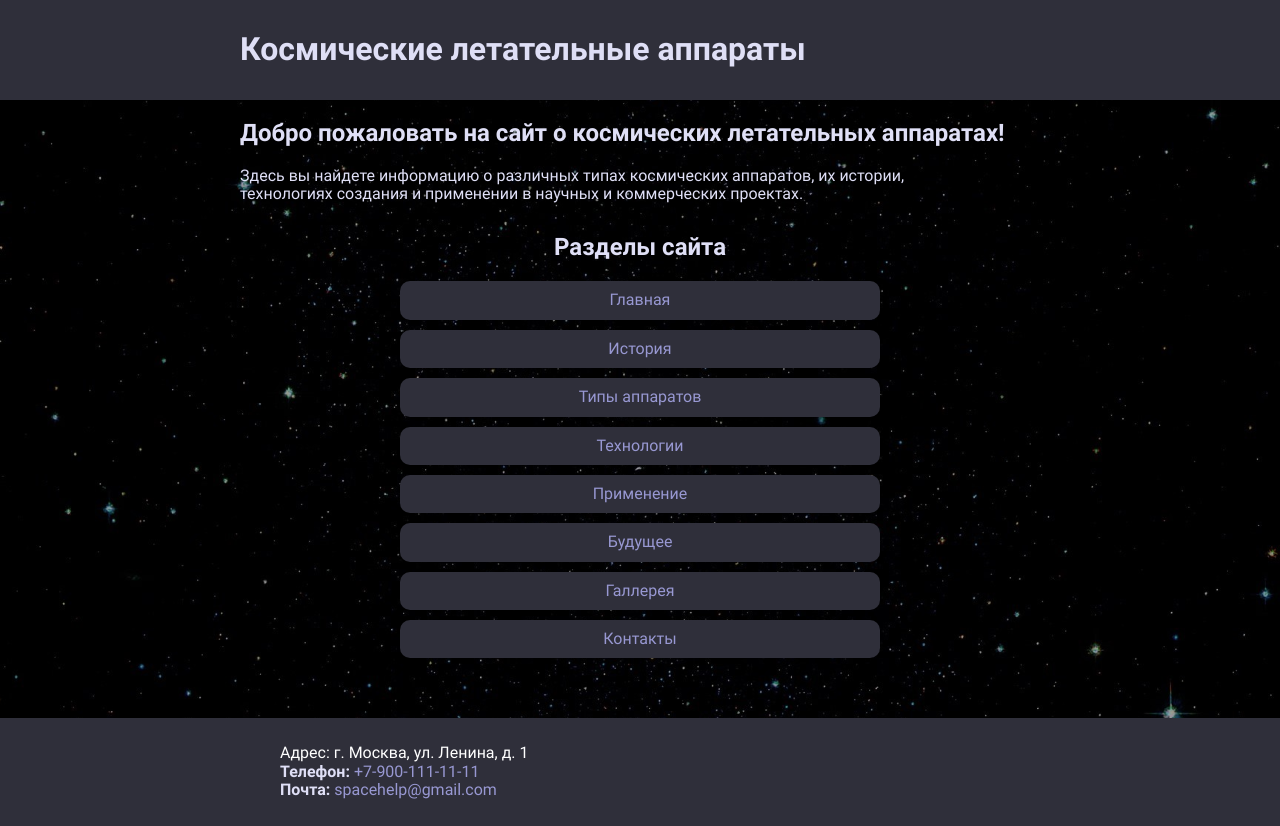
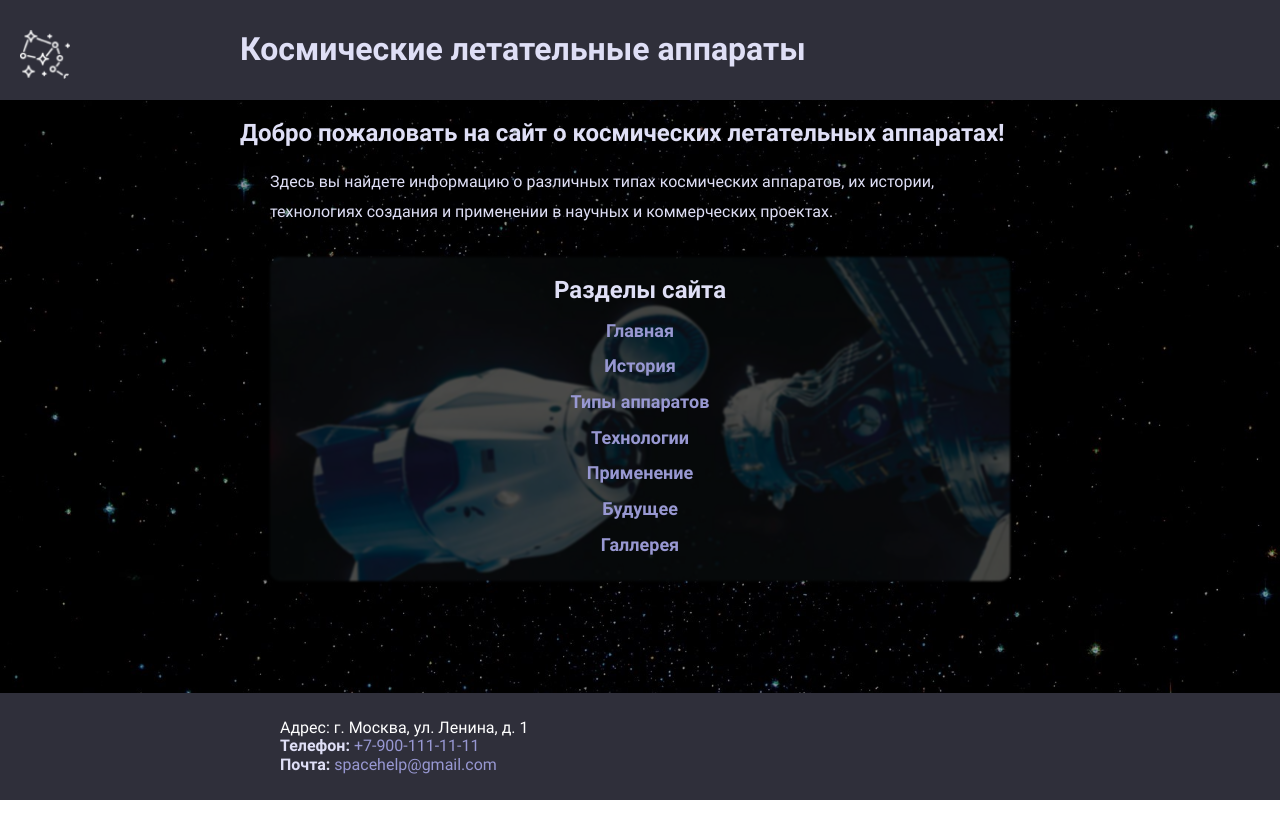
Before and after one commit to dakinevich/dakinevich.github.io, a plain HTML site: page index.html in a window 1280 px wide. After the commit the page ends 800 px from the top, so only its background shows below. Drawn offline with Linux system fonts and the light colour scheme.

Commit message:
some css

```diff
--- a/index.html
+++ b/index.html
@@ -10,6 +10,7 @@
 </head>
 <body class="body">
     <header class="header">
+        <a class="header-logo-a" href="/"></a>
         <div class="container">
             <h1>Космические летательные аппараты</h1>
         </div>
@@ -18,22 +19,24 @@
         <div class="container">
             <section class="main-intro">
                 <h2 class="main-intro-h2">Добро пожаловать на сайт о космических летательных аппаратах!</h2>
-                <p class="main-intro-p">Здесь вы найдете информацию о различных типах космических аппаратов, их истории,<br> технологиях создания и применении в научных и коммерческих проектах.</p>
+                <p class="main-intro-p paragraph">Здесь вы найдете информацию о различных типах космических аппаратов, их истории, технологиях создания и применении в научных и коммерческих проектах.</p>
             </section>
             <section class="main-content">
-                <h2 class="main-content-h2">Разделы сайта</h2>
-                <nav class="main-content-nav">
-                    <ul type="a" class="main-content-nav-ul">
-                        <li><a class="main-content-a" href="/">Главная</a></li>
-                        <li><a class="main-content-a" href="/history">История</a></li>
-                        <li><a class="main-content-a" href="/spacecrafts_types">Типы аппаратов</a></li>
-                        <li><a class="main-content-a" href="/technologes">Технологии</a></li>
-                        <li><a class="main-content-a" href="/usage">Применение</a></li>
-                        <li><a class="main-content-a" href="/future/">Будущее</a></li>
-                        <li><a class="main-content-a" href="/gallery/">Галлерея</a></li>
-                        <li><a class="main-content-a" href="#contacts">Контакты</a></li>
-                    </ul>
-                </nav>
+                <div class="main-content-container">
+                    <h2 class="main-content-h2">Разделы сайта</h2>
+                    <nav class="main-content-nav">
+                        <ul type="a" class="main-content-nav-ul">
+                            <li class="main-content-nav-ul-li"><a class="main-content-a" href="/">Главная</a></li>
+                            <li class="main-content-nav-ul-li"><a class="main-content-a" href="/history">История</a></li>
+                            <li class="main-content-nav-ul-li"><a class="main-content-a" href="/spacecrafts_types">Типы аппаратов</a></li>
+                            <li class="main-content-nav-ul-li"><a class="main-content-a" href="/technologes">Технологии</a></li>
+                            <li class="main-content-nav-ul-li"><a class="main-content-a" href="/usage">Применение</a></li>
+                            <li class="main-content-nav-ul-li"><a class="main-content-a" href="/future/">Будущее</a></li>
+                            <li class="main-content-nav-ul-li"><a class="main-content-a" href="/gallery/">Галлерея</a></li>
+                        </ul>
+                    </nav>
+                </div>
+
             </section>
         </div>
     </main>
--- a/styles/style.css
+++ b/styles/style.css
@@ -37,6 +37,7 @@
     background: var(--color-1);
     margin-top: 0;
     padding: 10px;
+    position: relative;
 }
 
 .body {
@@ -57,7 +58,11 @@
     padding: 10px;
 }
 
-/* MAIN */
+.paragraph {
+    margin-left: 30px;
+    margin-right: 30px;
+    line-height: 30px;
+}
 
 .container{
     height: 100%;
@@ -65,13 +70,63 @@
     margin: 0 auto;
 }
 
+/* MAIN */
+
+.header-logo-a {
+    position: absolute;
+    left: 20px;
+    top: 30px;
+    height: 50px;
+    width: 50px;
+}
+
+.header-logo-a::after {
+    content: "";
+    background-image: url("/img/favicon.ico");
+    background-repeat: no-repeat;
+    background-size: cover;
+    position: absolute;
+    top: 0;
+    bottom: 0;
+    left: 0;
+    right: 0;
+    z-index: 2;
+    filter: invert();
+    border-radius: 10px;
+}
+
 .main-content {
-    margin-bottom: 60px;
+    margin: 10px 30px;
+    padding: 10px;
+    margin-bottom: 30px;
+    position: relative;
 }
+
+.main-content-container {
+    border-radius: 10px;
+
+}
+
+.main-content-container:after {
+    content: "";
+    background-image: url("/img/space_x_module.jpg");
+    background-repeat: no-repeat;
+    background-size: cover;
+    position: absolute;
+    top: 0;
+    bottom: 0;
+    left: 0;
+    right: 0;
+    z-index: -1;
+    filter: blur(1px) brightness(0.3);
+    border-radius: 10px;
+
+  }
 
 .main-content-h2 {
     display: block;
     text-align: center;
+    margin: 10px 0;
 }
 
 .main-content-nav-ul {
@@ -79,16 +134,16 @@
     marker: none;
     list-style-type: none;
 }
-.main-content-nav-ul li {
+.main-content-nav-ul-li {
     margin-left: auto;
     margin-right: auto;
-    background: var(--color-1);
-    border-radius: 10px;
-    margin: 10px 20%;
-    padding: 10px;
+    margin-bottom: 15px;
     display: block;
     text-align: center;
-    transition: transform 0.3s ease; /* добавляем плавный переход */
+    transition: transform 0.3s ease-in-out; /* добавляем плавный переход */
+    font-weight: bold;
+    font-size: large;
+
 
 }
 .main-content-nav-ul li:hover {
```
Also changed, not shown: history/index.html (+20 -51 lines), img/space_x_module.jpg (added).
